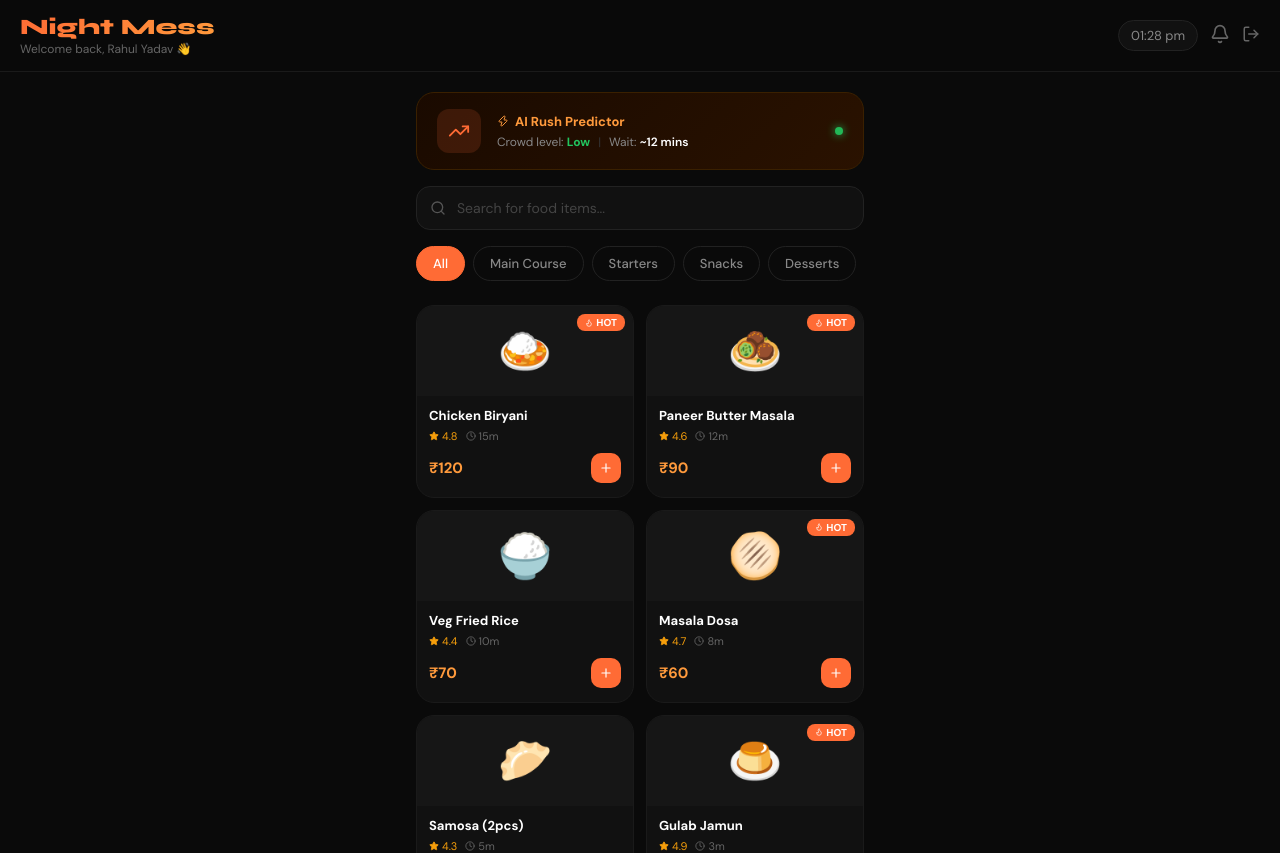
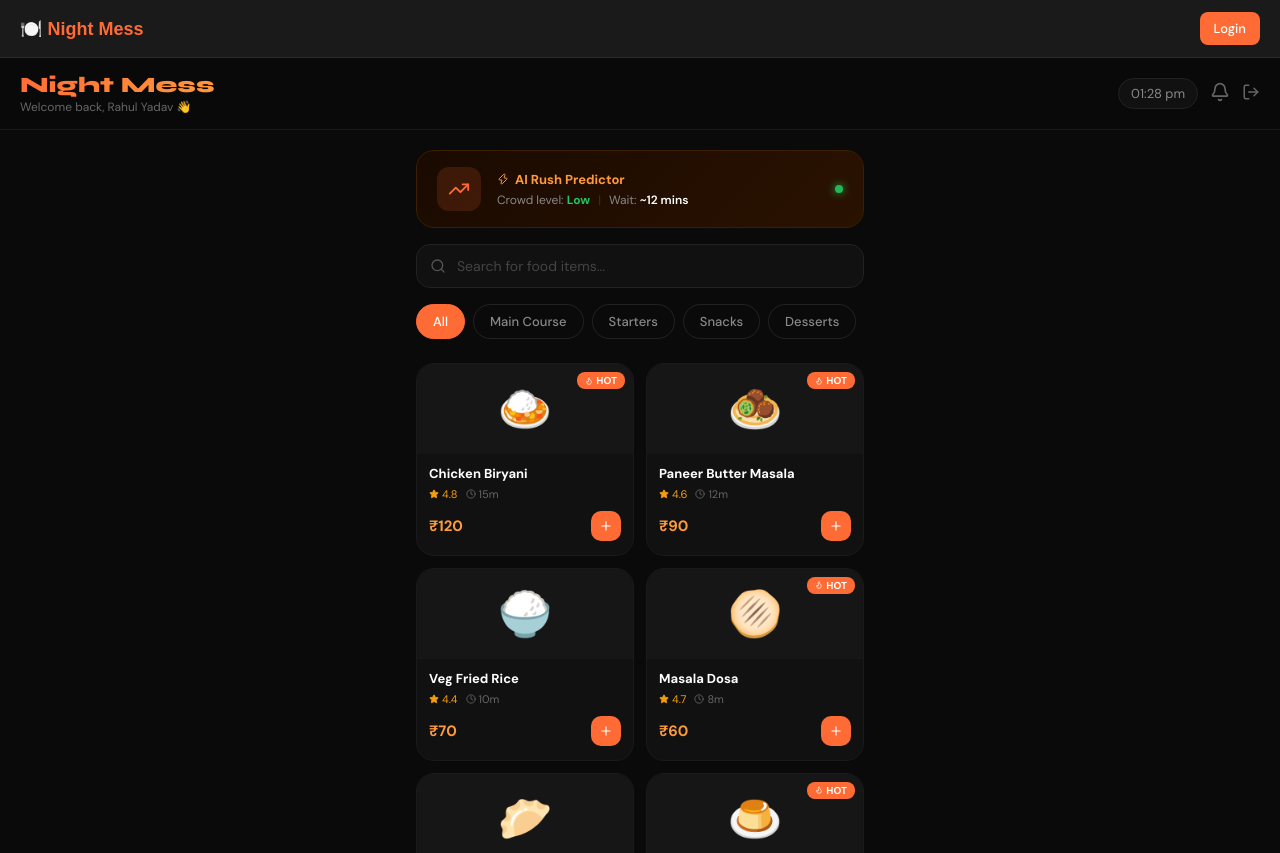
Before and after one commit to Rahulrao2506/night-mess, a Next.js app: page / in a window 1280 px wide. Shown: the top 853 px of the page. Built offline with nearby package versions, Linux system fonts and the light colour scheme.

Commit message:
Add navbar with logout and navigation

```diff
--- a/app/layout.tsx
+++ b/app/layout.tsx
@@ -1,26 +1,101 @@
-import type { Metadata } from "next";
-import "./globals.css";
-
-export const metadata: Metadata = {
-  title: "Night Mess — VIT Hostel Food",
-  description: "Order food from your hostel mess without standing in queue",
-  manifest: "/manifest.json",
-  themeColor: "#ff6b35",
-};
+'use client';
+import { useRouter, usePathname } from 'next/navigation';
+import { useEffect, useState } from 'react';
+import './globals.css';
 
 export default function RootLayout({ children }: { children: React.ReactNode }) {
+  const router = useRouter();
+  const pathname = usePathname();
+  const [user, setUser] = useState<any>(null);
+
+  useEffect(() => {
+    const stored = localStorage.getItem('user');
+    if (stored) setUser(JSON.parse(stored));
+  }, [pathname]);
+
+  const handleLogout = () => {
+    localStorage.removeItem('token');
+    localStorage.removeItem('user');
+    setUser(null);
+    router.push('/login');
+  };
+
+  const isLoginPage = pathname === '/login';
+
   return (
     <html lang="en">
-      <head>
-        <meta name="viewport" content="width=device-width, initial-scale=1, maximum-scale=1" />
-        <meta name="mobile-web-app-capable" content="yes" />
-        <meta name="apple-mobile-web-app-capable" content="yes" />
-        <meta name="apple-mobile-web-app-status-bar-style" content="black-translucent" />
-        <meta name="apple-mobile-web-app-title" content="Night Mess" />
-        <link rel="apple-touch-icon" href="/icons/icon-192.png" />
-        <link href="https://fonts.googleapis.com/css2?family=DM+Sans:wght@400;500;600;700&family=Syne:wght@700;800&display=swap" rel="stylesheet" />
-      </head>
-      <body>{children}</body>
+      <body style={{ margin: 0, background: '#0a0a0a', fontFamily: 'sans-serif' }}>
+        {!isLoginPage && (
+          <nav style={{
+            background: '#1a1a1a',
+            borderBottom: '1px solid #2a2a2a',
+            padding: '12px 20px',
+            display: 'flex',
+            alignItems: 'center',
+            justifyContent: 'space-between',
+            position: 'sticky',
+            top: 0,
+            zIndex: 100
+          }}>
+            <span
+              onClick={() => router.push('/')}
+              style={{ color: '#ff6b35', fontWeight: 'bold', fontSize: '18px', cursor: 'pointer' }}
+            >
+              🍽️ Night Mess
+            </span>
+
+            <div style={{ display: 'flex', gap: '12px', alignItems: 'center' }}>
+              {user?.role === 'admin' && (
+                <button
+                  onClick={() => router.push('/admin')}
+                  style={navBtn('#ff6b35')}
+                >
+                  Admin Panel
+                </button>
+              )}
+              {user && (
+                <button
+                  onClick={() => router.push('/orders')}
+                  style={navBtn('#333')}
+                >
+                  My Orders
+                </button>
+              )}
+              {user ? (
+                <>
+                  <span style={{ color: '#888', fontSize: '13px' }}>
+                    Hi, {user.name?.split(' ')[0]}
+                  </span>
+                  <button onClick={handleLogout} style={navBtn('#ff000088')}>
+                    Logout
+                  </button>
+                </>
+              ) : (
+                <button
+                  onClick={() => router.push('/login')}
+                  style={navBtn('#ff6b35')}
+                >
+                  Login
+                </button>
+              )}
+            </div>
+          </nav>
+        )}
+        {children}
+      </body>
     </html>
   );
 }
+
+function navBtn(bg: string) {
+  return {
+    background: bg,
+    color: 'white',
+    border: 'none',
+    borderRadius: '8px',
+    padding: '8px 14px',
+    fontSize: '13px',
+    cursor: 'pointer',
+    fontWeight: '500'
+  } as const;
+}
```
